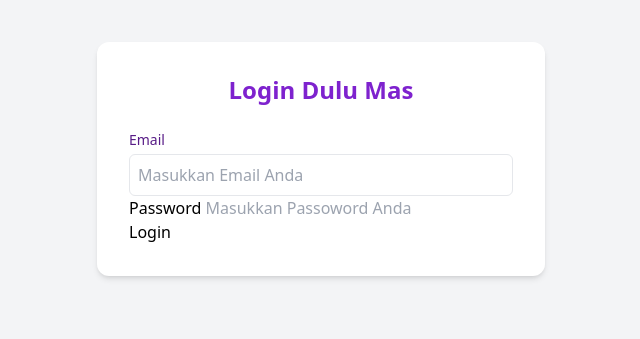
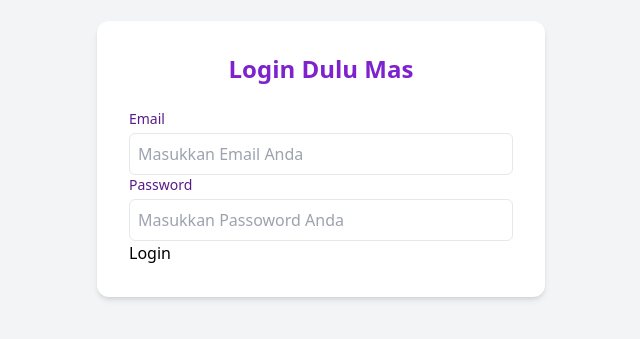
Before and after one commit to DhaniKWP/latihan-tailwindcss, a website: page public/index.html in a window 1280 px wide. Shown: the part 241-580 px from the top of the page, without its empty margins (319-959 px from the left). Drawn offline with Linux system fonts and the light colour scheme.

Commit message:
styling label dan input password

```diff
--- a/public/index.html
+++ b/public/index.html
@@ -15,8 +15,8 @@
       <input type="text" id="email" name="email" class="mt-1 p-2 w-full border rounded-md" placeholder="Masukkan Email Anda" required>
     </div>
     <div>
-      <label for="password">Password</label>
-      <input type="password" id="password" name="password" placeholder="Masukkan Passoword Anda" required>
+      <label for="password" class="block text-sm font-medium text-purple-900">Password</label>
+      <input type="password" id="password" name="password" class="mt-1 p-2 w-full border rounded-md" placeholder="Masukkan Passoword Anda" required>
     </div>
     <button type="submit">Login</button>
   </form>
```
